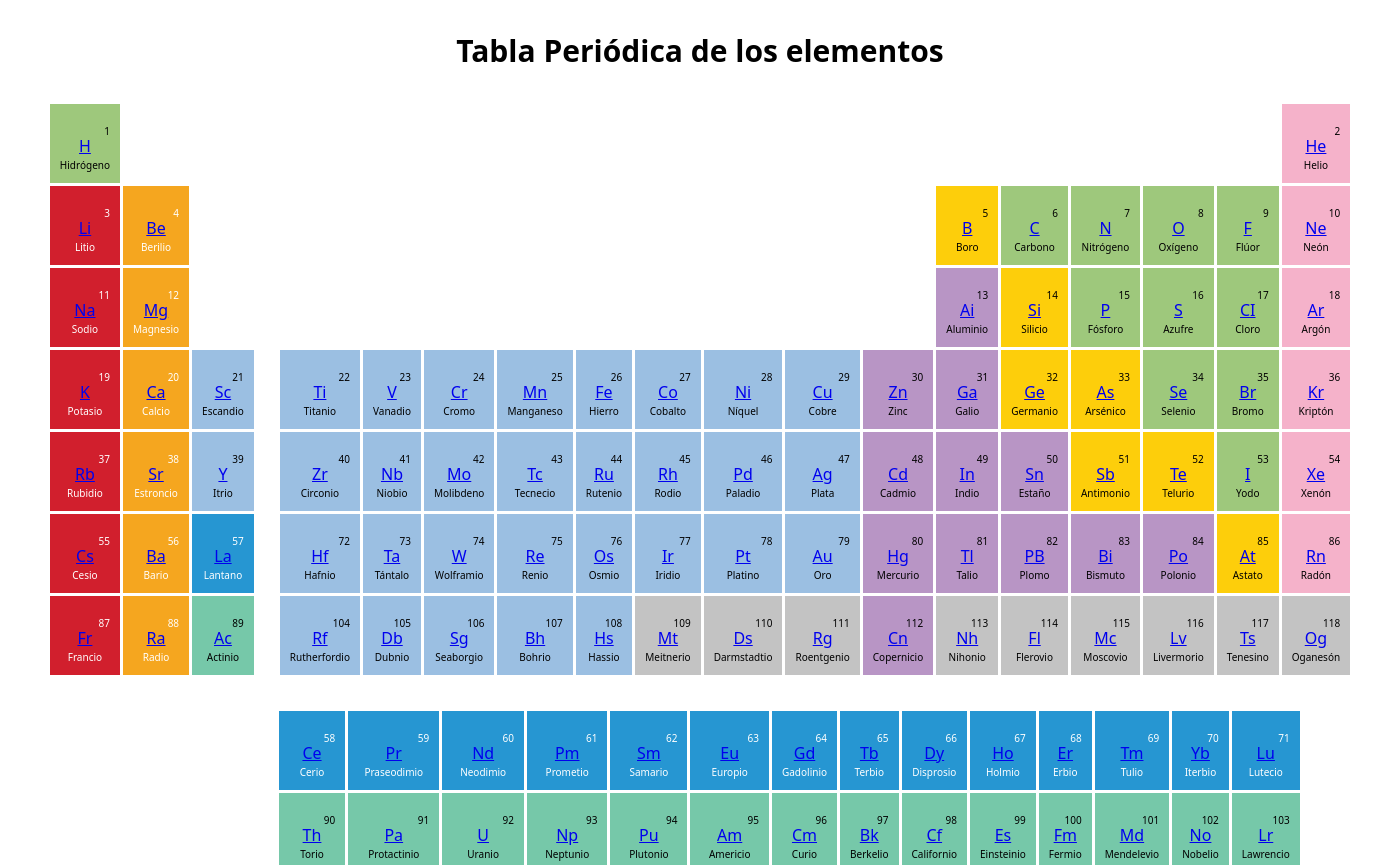
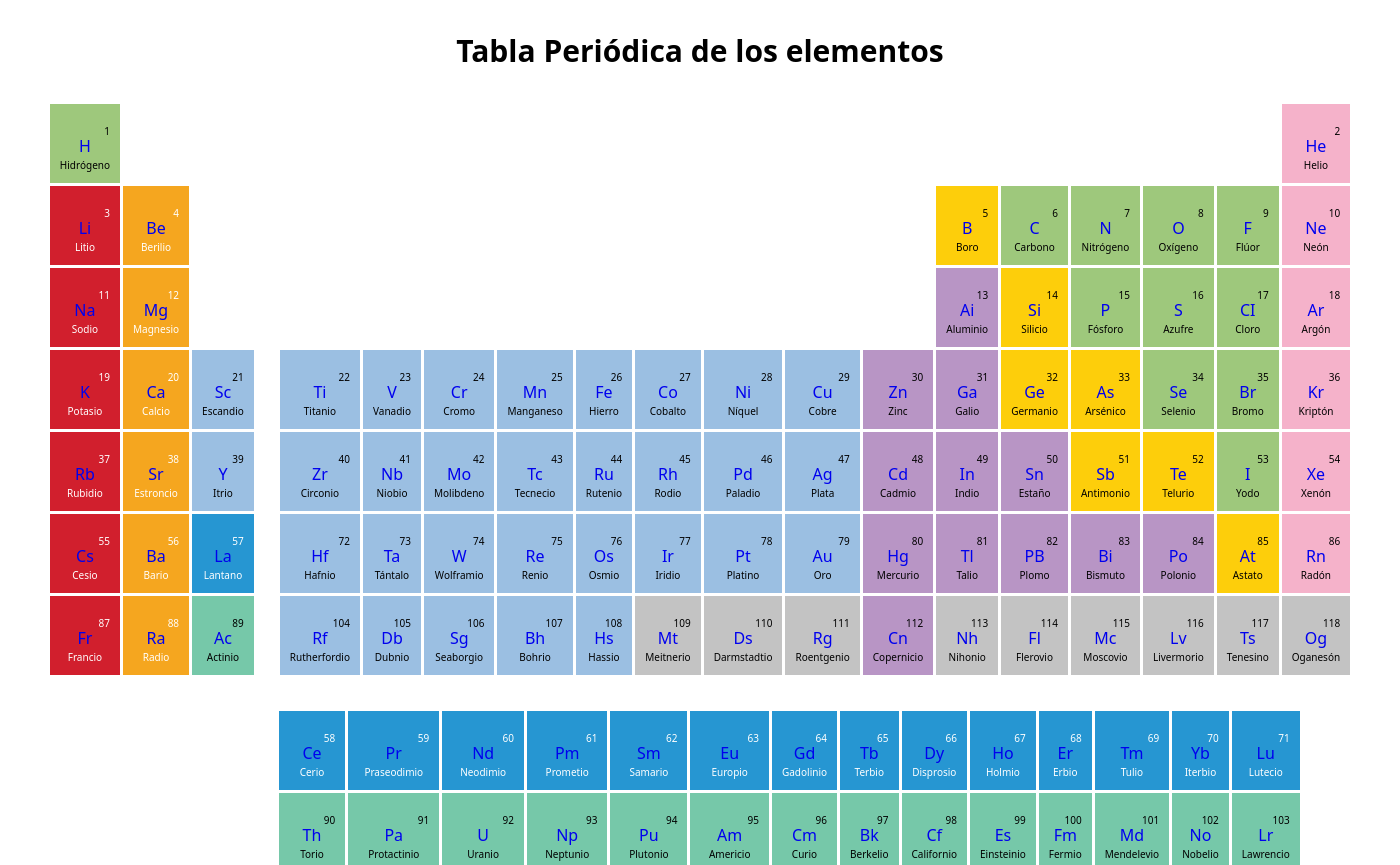
Before and after one commit to PySergmex/progra-web, a PHP site: page / in a window 1400 px wide. Shown: the part 55-920 px from the top of the page. Run offline with PHP 8.4, Linux system fonts and the light colour scheme.

Commit message:
Actividad8-Ultimamod

```diff
--- a/Actividad8/style.css
+++ b/Actividad8/style.css
@@ -159,9 +159,14 @@ height: auto;
 .first td:not(.NH):hover {
   background-color: rgba(0, 0, 0, 0.05);
   color: #000;
+  text-decoration: underline;
 }
 
 .second td:not(.NH):hover {
   background-color: rgba(0, 0, 0, 0.05);
   color: #000;
+  text-decoration: underline;
 }
+a{
+    text-decoration: none;
+}
```
